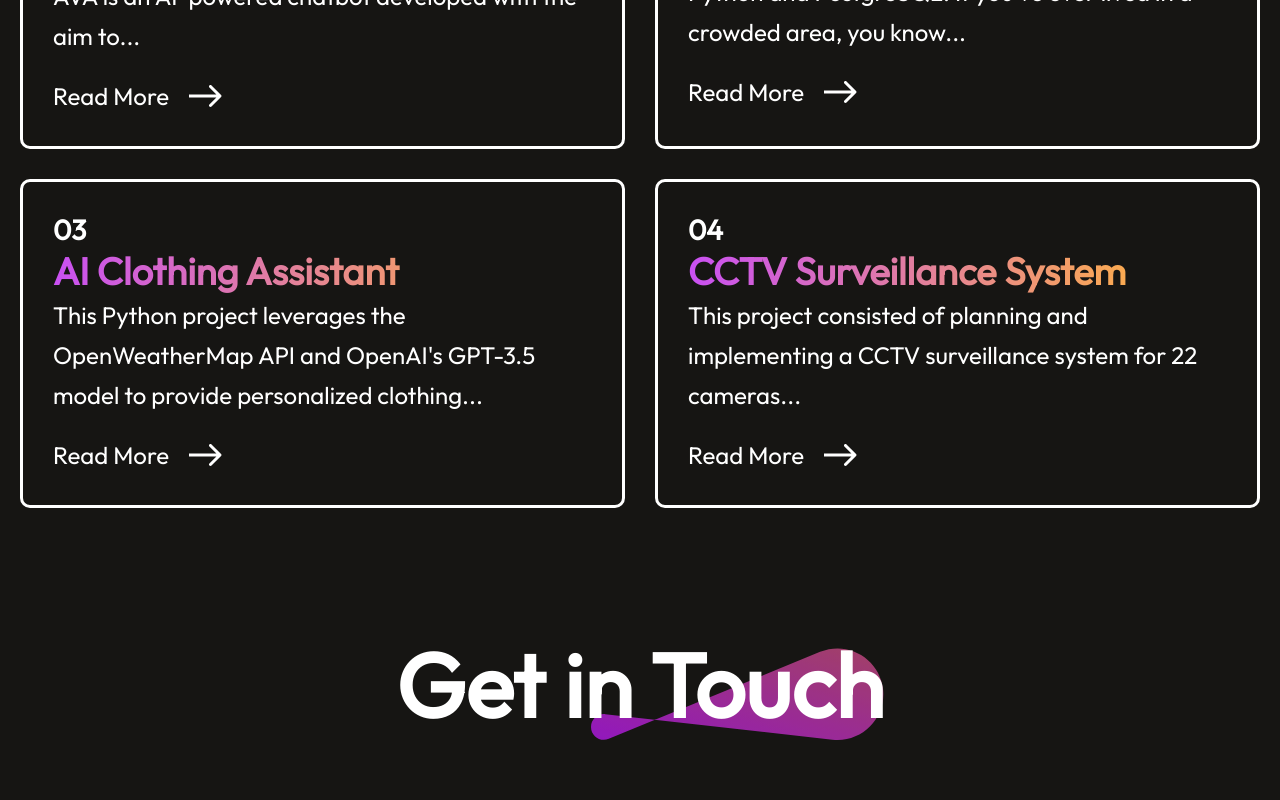
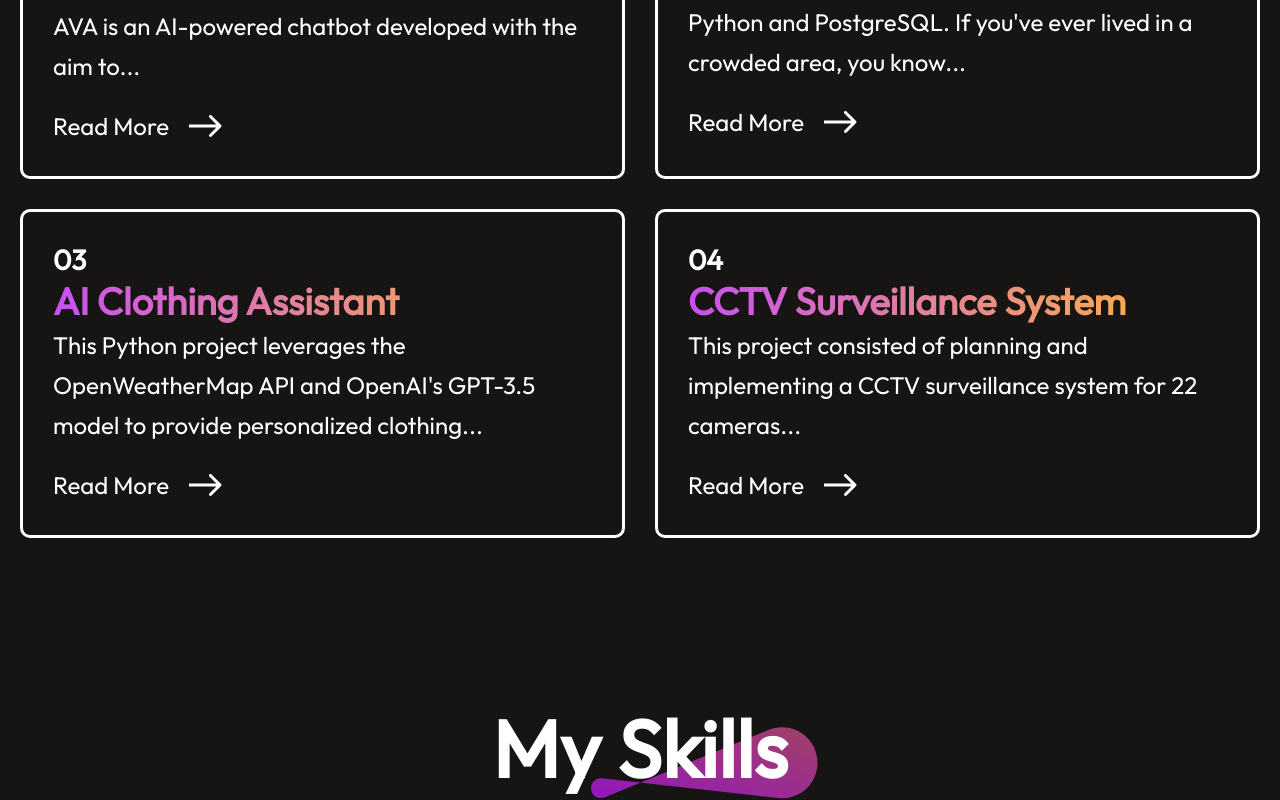
Before and after one commit to mihnearad/personal-portfolio-react, a React (Vite) app: page / in a window 1280 px wide. Shown: the part 2000-2800 px from the top of the page. Built offline with nearby package versions, Linux system fonts and the light colour scheme.

Commit message:
Added Skills

```diff
--- a/package.json
+++ b/package.json
@@ -7,6 +7,7 @@
     "dev": "vite --port 3000",
     "build:css": "tailwind build src/tailwind.css -o src/output.css",
     "lint": "eslint . --ext js,jsx --report-unused-disable-directives --max-warnings 0",
+    "build": "vite build",
     "preview": "vite preview"
   },
   "dependencies": {
@@ -19,6 +20,8 @@
     "react-dom": "^18.2.0",
     "react-icons": "^5.1.0",
     "react-router-dom": "^6.23.0",
+    "react-slick": "^0.30.2",
+    "slick-carousel": "^1.8.1",
     "tailwindcss": "^3.4.3"
   },
   "devDependencies": {
--- a/src/App.jsx
+++ b/src/App.jsx
@@ -8,6 +8,7 @@ import Contact from "./Components/Contact/Contact";
 import Footer from "./Components/Footer/Footer";
 import SplashScreen from "./Components/SplashScreen/SplashScreen";
 import PrivacyPolicy from './PrivacyPolicy';
+import Skills from "./Components/Skills/Skills";
 
 /**
  * The main component of the application.
@@ -27,6 +28,7 @@ const App = () => {
               <Hero />
               <About />
               <Projects />
+              <Skills />
               <Contact />
               <Footer />
             </>
--- a/src/Components/About/About.css
+++ b/src/Components/About/About.css
@@ -1,4 +1,3 @@
-@import "src/utilities.css";
 
 /* About Section */
 .about {
--- a/src/Components/Contact/Contact.css
+++ b/src/Components/Contact/Contact.css
@@ -28,7 +28,7 @@
 
 .contact-section {
   display: flex;
-  gap: 25vw;
+  gap: 15vw;
   margin-bottom: 50px;
 }
 
--- a/src/Components/Hero/Hero.css
+++ b/src/Components/Hero/Hero.css
@@ -4,6 +4,7 @@
   align-items: center;
   gap: 35px;
   padding: 20px; /* Add padding for smaller screens */
+
 }
 
 .hero img {
@@ -32,7 +33,7 @@
   width: 70%;
   font-weight: 300;
   line-height: 30px; /* Reduce line height for smaller screens */
-  font-size: 20px; /* Smaller font size */
+  font-size: 22px; /* Smaller font size */
 }
 
 .hero-action {
--- /dev/null
+++ b/src/Components/Skills/Skills.css
@@ -0,0 +1,69 @@
+.skills-parent {
+  display: flex;
+  flex-direction: column;
+  align-items: center;
+  justify-content: center;
+  gap: 80px;
+  margin: 80px 170px; /* Default margin for desktop */
+  margin-bottom: 150px;
+}
+
+/* Skills Title */
+.skills-title {
+  position: relative;
+}
+
+.skills-title h1 {
+  padding: 0px 30px;
+  font-size: 80px;
+  font-weight: 600;
+}
+
+.skills-title img {
+  position: absolute;
+  bottom: 0;
+  right: 0;
+  object-fit: cover;
+  z-index: -1;
+  filter: brightness(0.8);
+}
+
+.skills-carousel {
+  display: block; /* Block-level display to avoid Flexbox interference */
+  width: 100%; /* Ensure full-width carousel */
+  padding: 20px; /* Padding for spacing */
+}
+
+.skill {
+  text-align: center; /* Center text and icons */
+  padding: 20px; /* Padding within each skill */
+}
+
+.skill p {
+  font-size: 25px; /* Font size for skill descriptions */
+  color: #fff; /* Text color */
+}
+
+.skill-icon {
+  font-size: 90px; /* Set icon size */
+}
+
+.skill-powerbi {
+  color: #f2c811; /* Specific color for PowerBI */
+}
+
+.skill-excel {
+  color: #217346; /* Specific color for Excel */
+}
+
+.skill-sap {
+  color: #3f99d3; /* Specific color for SAP */
+}
+
+.skill-leadership {
+  color: #ff681f; /* Specific color for Leadership */
+}
+
+.skill-python {
+  color: #5484aa; /* Specific color for Python */
+}
--- /dev/null
+++ b/src/Components/Skills/Skills.jsx
@@ -0,0 +1,67 @@
+import React from "react";
+import "./Skills.css"; // Custom styling
+import Slider from "react-slick";
+import "slick-carousel/slick/slick.css";
+import "slick-carousel/slick/slick-theme.css";
+import {
+  FaUsers,
+  FaProjectDiagram,
+  FaFileExcel,
+  FaPython,
+  FaServer,
+} from "react-icons/fa";
+import { SiPowerbi, SiSap } from "react-icons/si";
+import theme_pattern from "../../assets/theme_pattern.svg";
+import { FcMindMap } from "react-icons/fc";
+
+
+const sliderSettings = {
+  dots: true,
+  infinite: true,
+  speed: 300,
+  slidesToShow: 3,
+  slidesToScroll: 3,
+  autoplay: true,
+  autoplaySpeed: 5000,
+};
+
+const Skills = () => {
+  return (
+    <div id="skills" className="skills-parent">
+      <div className="skills-title">
+        <h1>My Skills</h1>
+        <img src={theme_pattern} alt="" />
+      </div>
+      <div className="skills-carousel">
+        <Slider {...sliderSettings}>
+          <div className="skill">
+            <FaUsers className="skill-icon skill-leadership" />{" "}
+            <p className="skill-text">Team Leadership</p>{" "}
+          </div>
+          <div className="skill">
+            <SiSap className="skill-icon skill-sap" />
+            <p className="skill-text">SAP Project Management</p>
+          </div>
+          <div className="skill">
+            <FaFileExcel className="skill-icon skill-excel" />
+            <p className="skill-text">Business Analysis</p>
+          </div>
+          <div className="skill">
+            <SiPowerbi className="skill-icon skill-powerbi" />{" "}
+            <p className="skill-text">PowerBI</p>
+          </div>
+          <div className="skill">
+            <FaServer className="skill-icon skill-python" />
+            <p className="skill-text">System Administration</p>
+          </div>
+          <div class="skill">
+            <FcMindMap className="skill-icon" />
+            <p className="skill-text">IT Process Workflows</p>
+          </div>
+        </Slider>
+      </div>
+    </div>
+  );
+};
+
+export default Skills;
--- a/src/index.css
+++ b/src/index.css
@@ -4,8 +4,6 @@
 *{
   margin: 0;
   padding: 0;
-
-
 }
 
 body{
```
Also changed, not shown: 10 other files (tests, documents, lock files or other folders).
